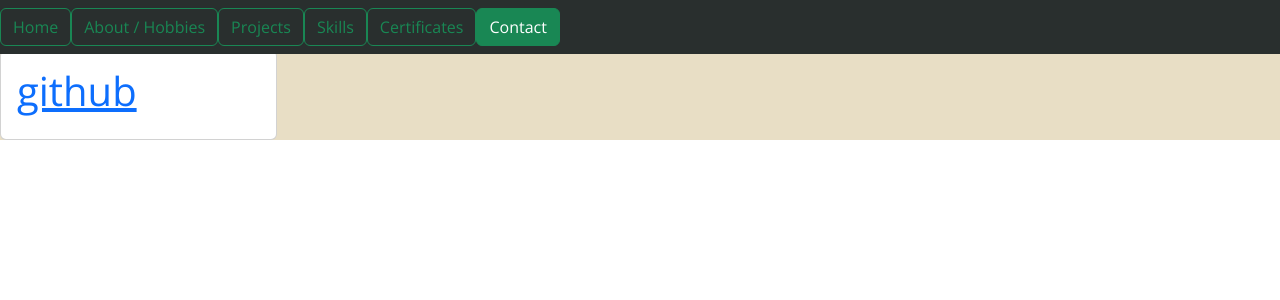
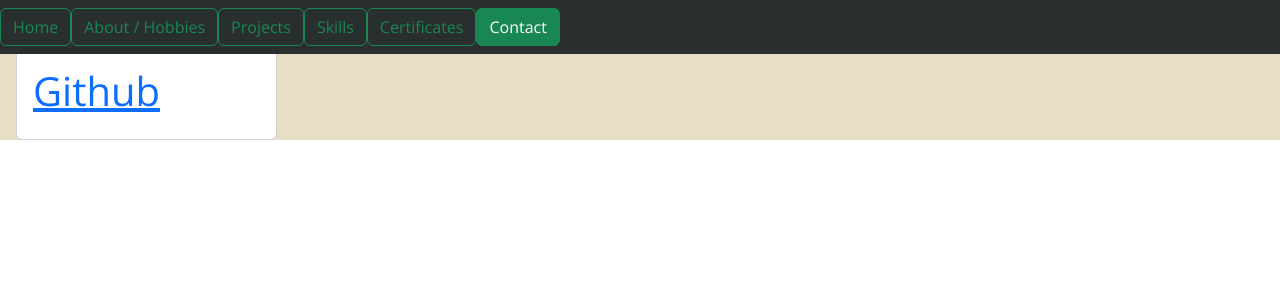
Before and after one commit to Eds-Dbug/profile2, a React (Create React App) app: page /contact in a window 1280 px wide. Shown: the top 300 px of the page. Built offline with nearby package versions, Linux system fonts and the light colour scheme.

Commit message:
create maping

```diff
--- a/package.json
+++ b/package.json
@@ -3,6 +3,10 @@
   "version": "0.1.0",
   "private": true,
   "dependencies": {
+    "@fortawesome/fontawesome-svg-core": "^6.2.1",
+    "@fortawesome/free-regular-svg-icons": "^6.2.1",
+    "@fortawesome/free-solid-svg-icons": "^6.2.1",
+    "@fortawesome/react-fontawesome": "^0.2.0",
     "@testing-library/jest-dom": "^5.16.5",
     "@testing-library/react": "^13.4.0",
     "@testing-library/user-event": "^13.5.0",
@@ -10,6 +14,7 @@
     "@types/node": "^18.11.9",
     "@types/react": "^18.0.25",
     "@types/react-dom": "^18.0.9",
+    "babel-plugin-macros": "^3.1.0",
     "bootstrap": "^5.2.2",
     "react": "^18.2.0",
     "react-bootstrap": "^2.6.0",
--- a/src/data/Data.tsx
+++ b/src/data/Data.tsx
@@ -1,6 +1,6 @@
 const contacts = [
 	{
-		platform: 'github',
+		platform: 'Github',
 		link: 'https://github.com/Eds-Dbug',
 	},
 ];
--- a/src/routes/Contact.tsx
+++ b/src/routes/Contact.tsx
@@ -15,7 +15,7 @@ export default function Contact() {
   });
 
   return (
-    <div className="contact">
+    <div className="contact ps-3">
       {contactMap}
     </div>
   )
--- a/src/styles/routes/contact.scss
+++ b/src/styles/routes/contact.scss
@@ -1,6 +1,6 @@
 .contact {
   width: 94%;
   &__card {
-    width: 23%;
+    width: 22%;
   }
 }
```
Also changed, not shown: 1 other file (tests, documents, lock files or other folders).
